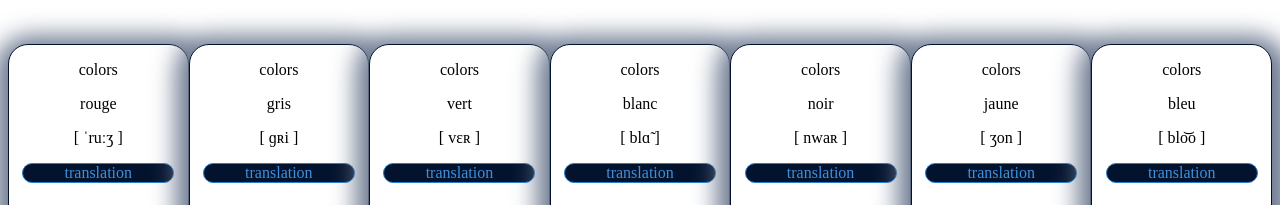
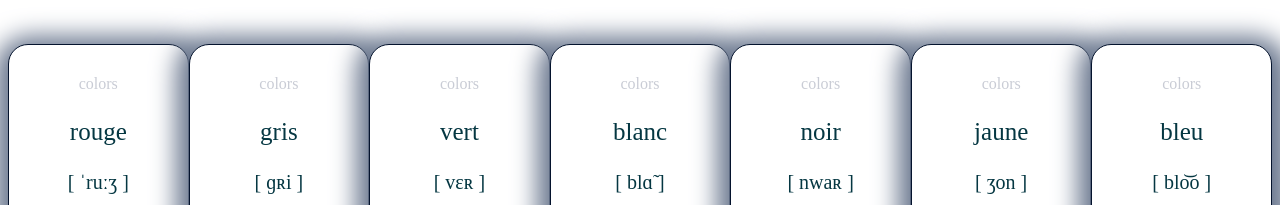
Before and after one commit to KateM3d/words, a React (Create React App) app in the folder words/: page / in a window 1280 px wide. Shown: the part 595-800 px from the top of the page. Built offline with nearby package versions, Linux system fonts and the light colour scheme.

Commit message:
fixed classNames

```diff
--- a/words/src/components/Flashcard/Flashcard.jsx
+++ b/words/src/components/Flashcard/Flashcard.jsx
@@ -63,13 +63,11 @@ function Card() {
     <div className="containerCards">
       {words.map((word) => (
         <div className="flashcardBody" key={word.id}>
-          <p className={`word ${word.category}`}>{word.category}</p>
-          <p className={`word ${word.french}`}>{word.french}</p>
-          <p className={`word ${word.transcription} `}>{word.transcription}</p>
+          <p className="word_category">{word.category}</p>
+          <p className="word_french">{word.french}</p>
+          <p className="word_transcription">{word.transcription}</p>
           <p
-            className={`word ${word.french} ${
-              !showTranslation && "translationBtn"
-            }`}
+            className={`word_french ${!showTranslation && "translationBtn"}`}
             onClick={handleTranslationClick}
           >
             {!showTranslation ? "translation" : `${word.english}`}
```
